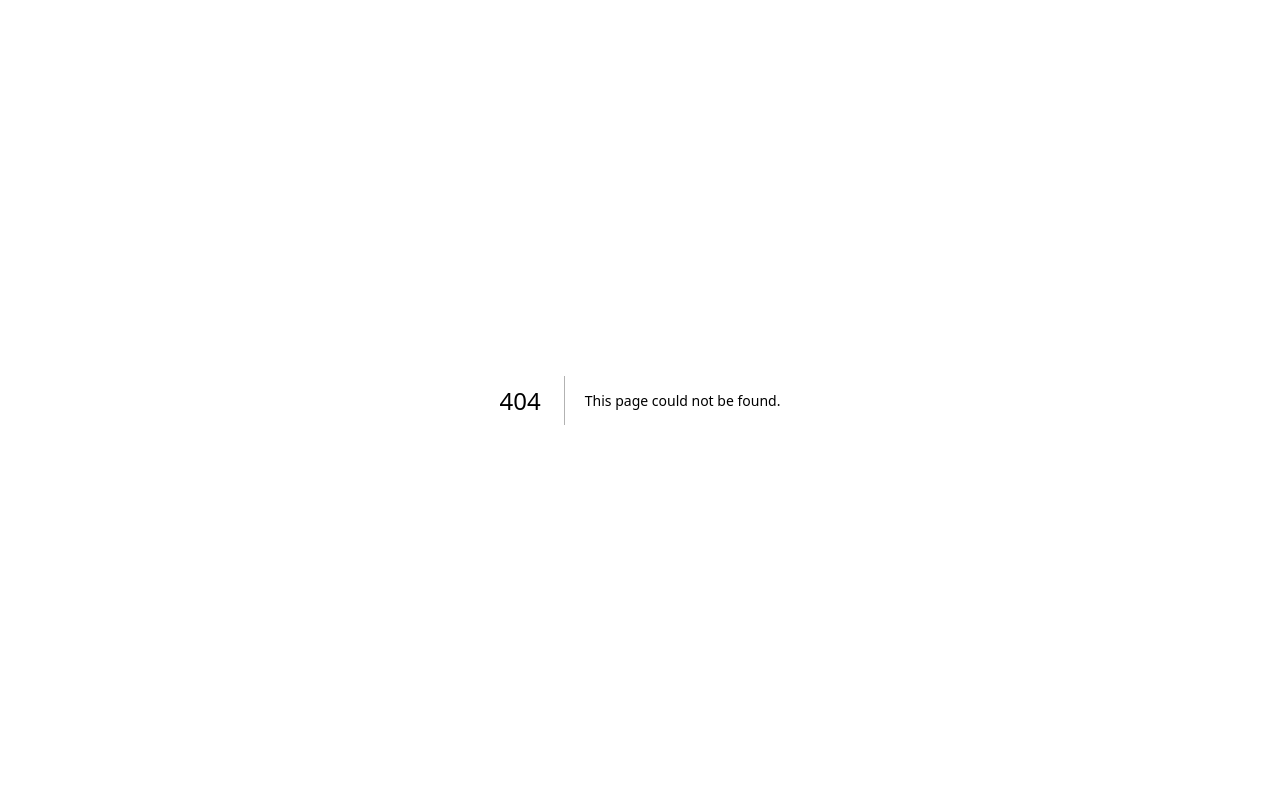
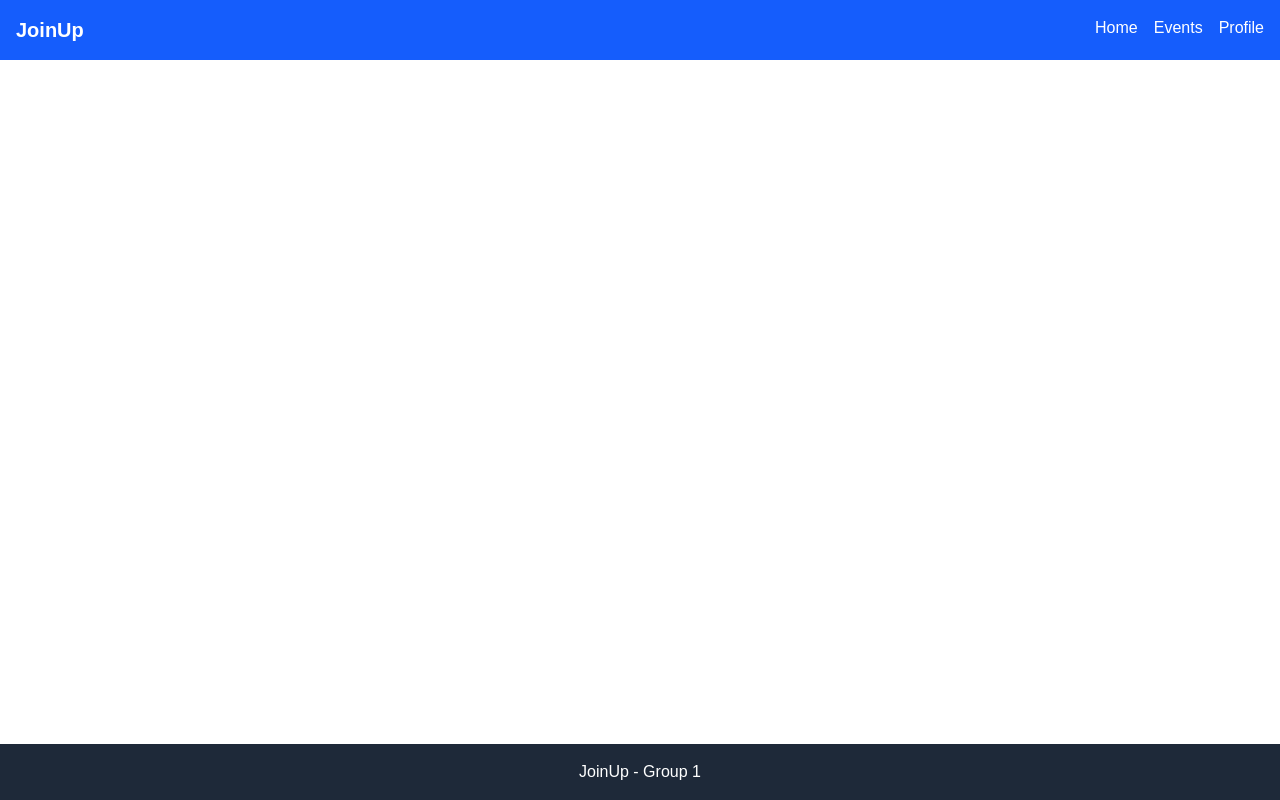
Before and after one commit to Hanpin-com/JoinUp, a Next.js app: page /components/Layout in a window 1280 px wide. Before the commit this address had no page. Built offline with nearby package versions, Linux system fonts and the light colour scheme.

Commit message:
Create a Layout wrapper

```diff
--- /dev/null
+++ b/src/pages/components/Layout.js
@@ -0,0 +1,11 @@
+import Navbar from '../components/Navbar';
+import Footer from '../components/Footer';
+export default function Layout({ children }) {
+  return (
+    <div className="min-h-screen flex flex-col">
+      <Navbar />
+      <main className="flex-1">{children}</main>
+      <Footer />
+    </div>
+  );
+}
```
